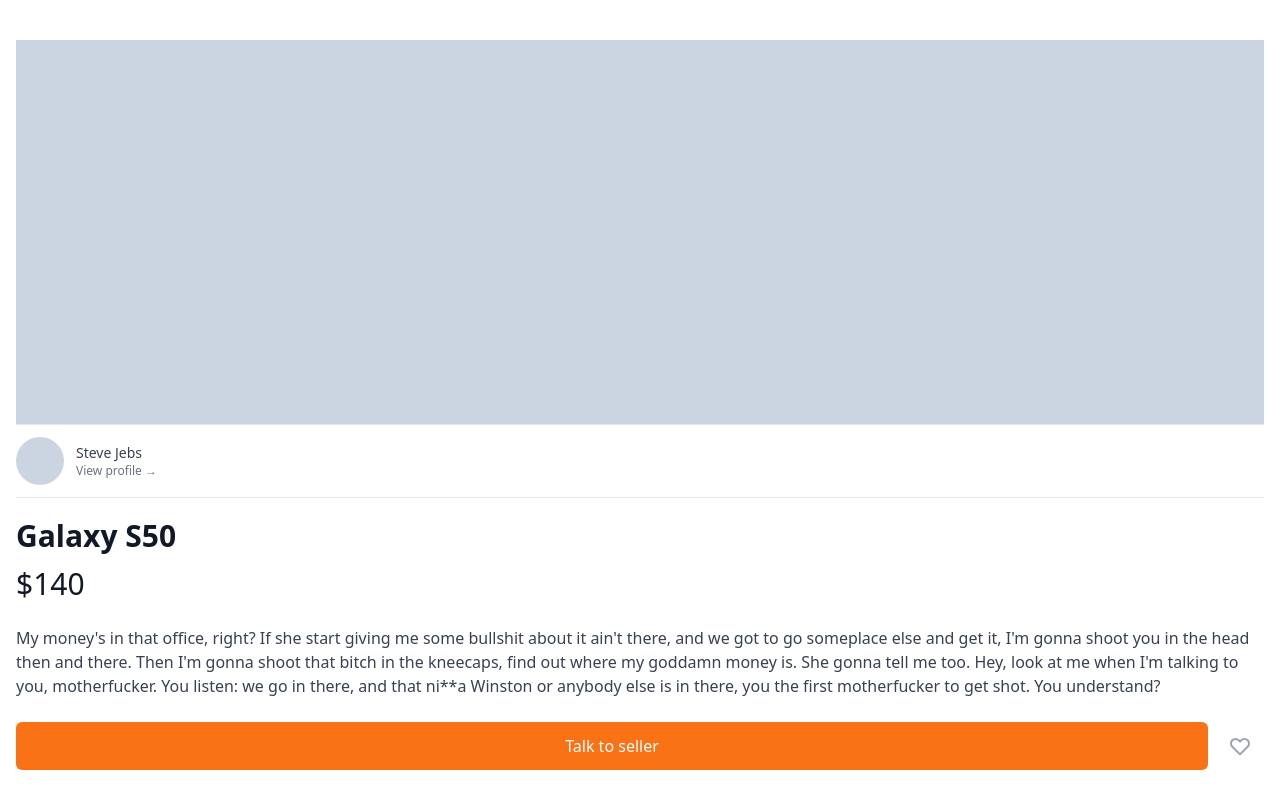
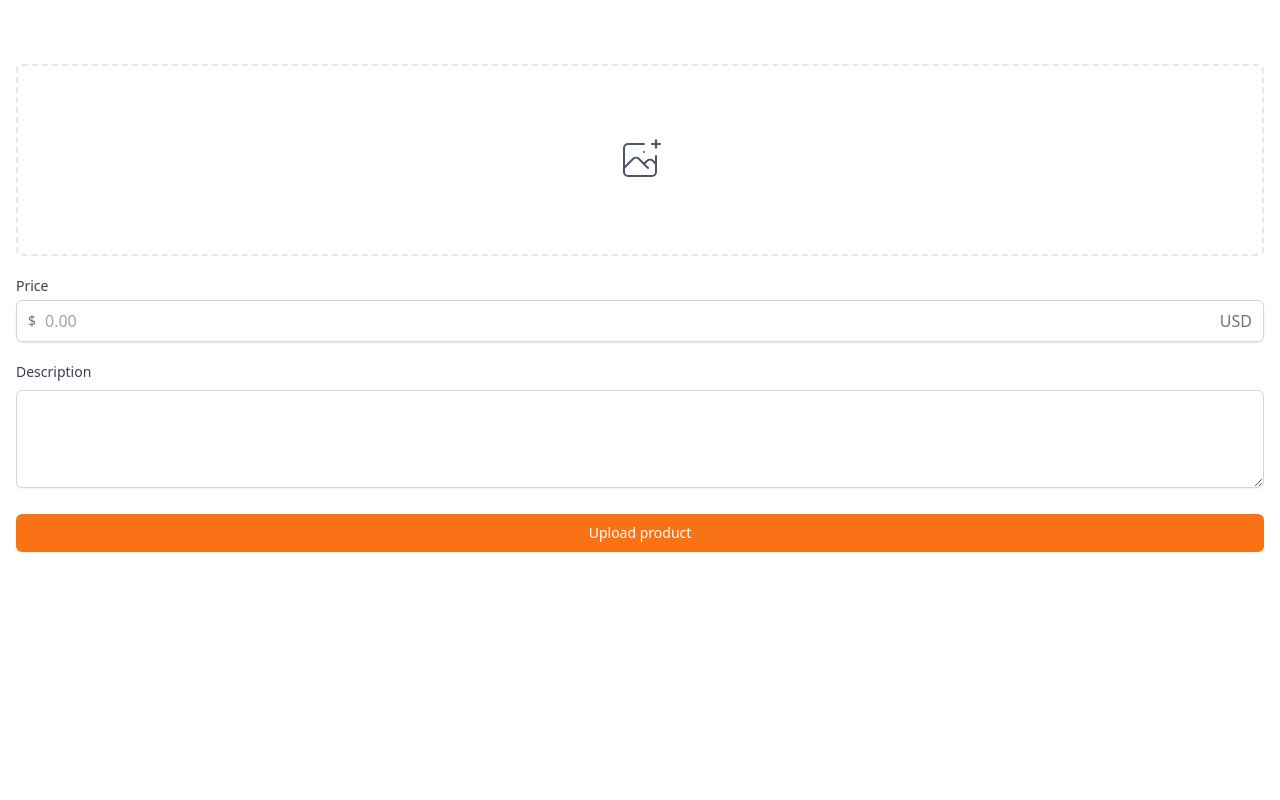
Before and after one commit to LEEHYEYEONG/carrot-market, a Next.js app: page /items/upload in a window 1280 px wide. Shown: the top 800 px of the page. Built offline with nearby package versions, Linux system fonts and the light colour scheme.

Commit message:
upload page

```diff
--- /dev/null
+++ b/pages/items/upload.tsx
@@ -0,0 +1,61 @@
+export function Upload() {
+  return (
+    <div className="px-4 py-16">
+      <div>
+        <label className="w-full cursor-pointer text-gray-600 hover:border-orange-500 hover:text-orange-500 flex items-center justify-center border-2 border-dashed border-hray-300 py-6 h-48 rounded-md">
+          <svg
+            className="h-12 w-12"
+            stroke="currentColor"
+            fill="none"
+            viewBox="0 0 48 48"
+            aria-hidden="true"
+          >
+            <path
+              d="M28 8H12a4 4 0 00-4 4v20m32-12v8m0 0v8a4 4 0 01-4 4H12a4 4 0 01-4-4v-4m32-4l-3.172-3.172a4 4 0 00-5.656 0L28 28M8 32l9.172-9.172a4 4 0 015.656 0L28 28m0 0l4 4m4-24h8m-4-4v8m-12 4h.02"
+              strokeWidth={2}
+              strokeLinecap="round"
+              strokeLinejoin="round"
+            />
+          </svg>
+          <input className="hidden" type="file" />
+        </label>
+      </div>
+      <div className="my-5">
+        <label
+          htmlFor="price"
+          className="mb-1 block text-sm font-medium text-gray-700"
+        >
+          Price
+        </label>
+        <div className="rounded-md relative flex items-center shadow-sm">
+          <div className="absolute left-0 pointer-events-none pl-3 flex items-center justify-center">
+            <span className="text-gray-500 text-sm">$</span>
+          </div>
+          <input
+            id="price"
+            className="appearance-none pl-7 w-full px-3 py-2 border border-gray-300 rounded-md shadow-sm placeholder-gray-400 focus:outline-none focus:ring-orange-500 focus:border-orange-500"
+            type="text"
+            placeholder="0.00"
+          />
+          <div className="absolute right-0 pointer-events-none pr-3 flex items-center">
+            <span className="text-gray-500">USD</span>
+          </div>
+        </div>
+      </div>
+      <div>
+        <label className="mb-1 block text-sm font-medium text-gray-700">
+          Description
+        </label>
+        <textarea
+          className="mt-1 shadow-sm w-full rounded-md border border-gray-300 focus:ring-orange-500  focus:border-orange-500 "
+          rows={4}
+        />
+      </div>
+      <button className="mt-5 w-full bg-orange-500 hover:bg-orange-600 text-white py-2 px-4 border border-transparent rounded-md shadow-sm text-sm font-medium focus:ring-2 focus:ring-offset-2 focus:ring-orange-500 focus:outline-none">
+        Upload product
+      </button>
+    </div>
+  );
+}
+
+export default Upload;
```
